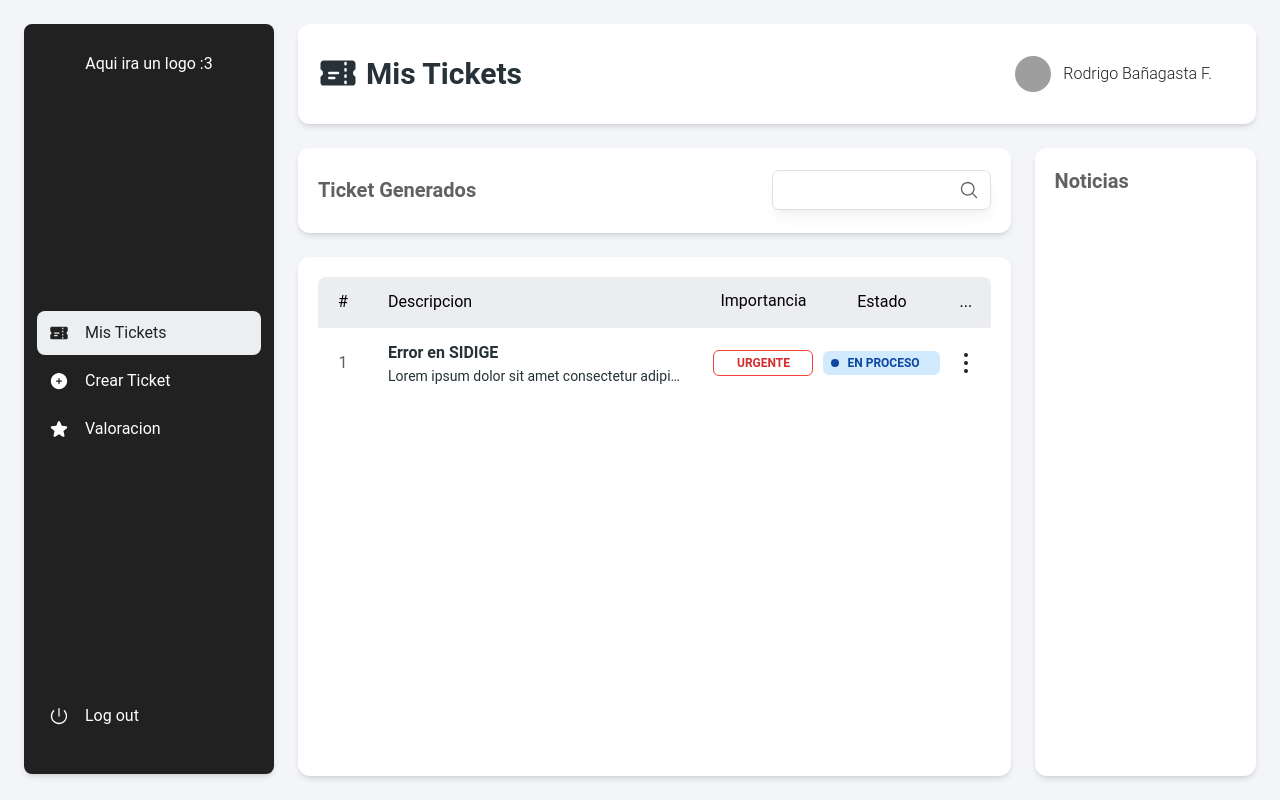
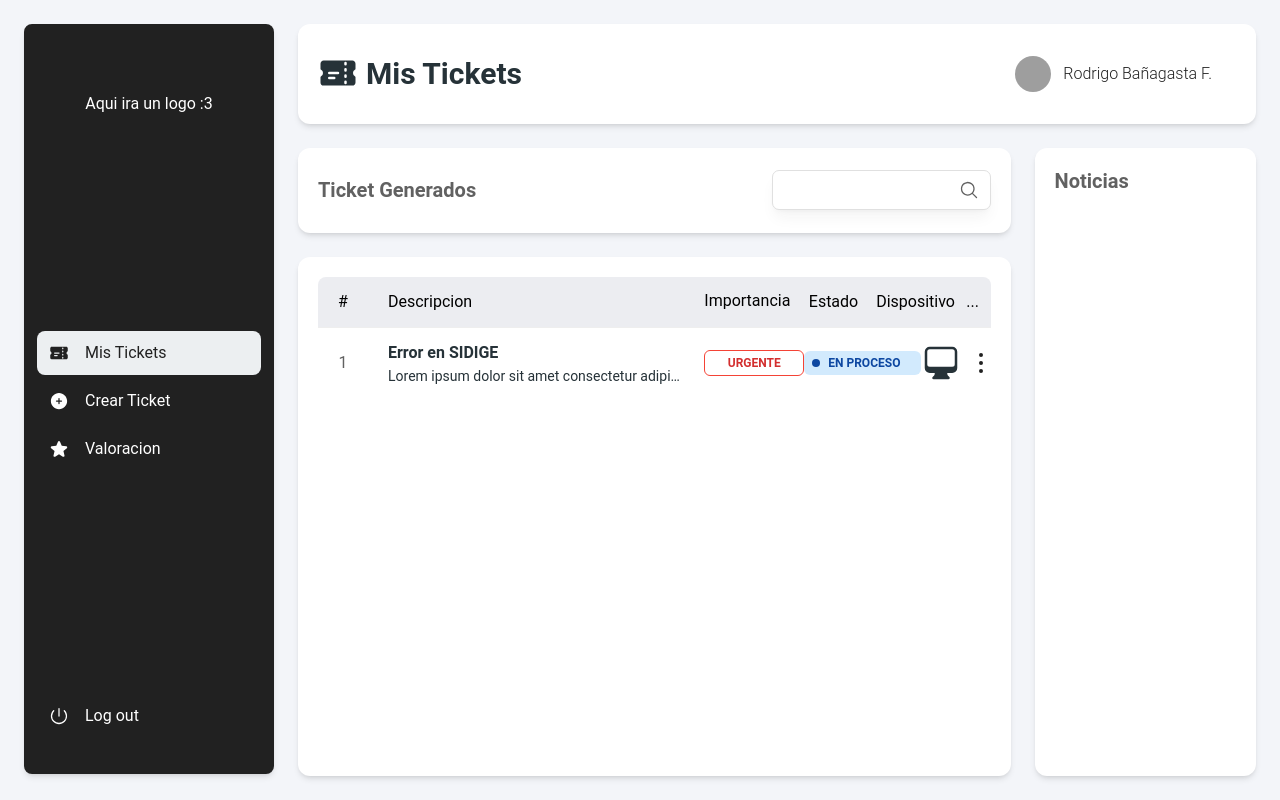
Before and after one commit to Sebastian-123-web/SystemTicket-frontend, a React (Vite) app: page /#/dashboard in a window 1280 px wide. Built offline with nearby package versions, Linux system fonts and the light colour scheme; sample sign-in values are in the browser's storage; grey boxes are pictures that could not be loaded.

Commit message:
RB | Feat(Mis Ticket):Se esta mejorando los apartados para el diseño adaptativo

```diff
--- a/src/components/Navegation/Navegation.jsx
+++ b/src/components/Navegation/Navegation.jsx
@@ -35,7 +35,7 @@ export const Navegation = () => {
             <Card
                 className={`h-screen xl:h-[calc(100vh-50px)] w-[250px] rounded-l-none xl:rounded-lg p-7 xl:my-6 xl:ml-6 bg-[#212121] text-white fixed z-[999] ${leftNav ? "left-[0]" : "left-[-250px]"} duration-500 xl:left-0 justify-between items-center flex-col`}
             >
-                <div>
+                <div className='mt-10'>
                     Aqui ira un logo :3
                 </div>
 
@@ -56,7 +56,7 @@ export const Navegation = () => {
                     }
                 </List>
 
-                <List className='text-white'>
+                <List className='text-white mb-16 md:mb-0'>
                     <ListItem onClick={logout}>
                         <ListItemPrefix>
                             <PowerIcon className="h-5 w-5" />
--- a/src/page/DashboardUser/MyTicket/MyTicket.jsx
+++ b/src/page/DashboardUser/MyTicket/MyTicket.jsx
@@ -37,24 +37,25 @@ export const MyTicket = () => {
                 <Card className="col-span-12 xl:col-span-9 row-span-5 p-5">
                     <div className='flex flex-row items-center h-[50px] rounded-t-lg text-black bg-[#ecedf1]'>
                         <div className='w-[50px] flex justify-center'>#</div>
-                        <div className='w-[50%] text-left px-5'>Descripcion</div>
+                        <div className='w-[50%] text-left md:px-5'>Descripcion</div>
                         <div className='w-[calc(50%-50px)] flex flex-row justify-between items-center'>
-                            <div className='w-[120px] h-[26px] hidden md:flex justify-center'>Importancia</div>
+                            <div className='w-[120px] h-[26px] hidden sm:flex md:flex justify-center'>Importancia</div>
                             <div className='w-[120px] h-[24px] hidden md:flex justify-center'>Estado</div>
-                            <div className='w-[78px] hidden 2xl:flex justify-center'>Dispositivo</div>
+                            <div className='w-[78px] flex 2xl:flex justify-center'>Dispositivo</div>
                             <div className='w-[50px] flex justify-center'>...</div>
                         </div>
                     </div>
+                    <div className=' overflow-y-scroll'>
                         <div className='flex flex-row items-center border-t py-3'>
                             <div className='w-[50px] flex justify-center'>1</div>
-                        <div className='w-[50%] text-left px-5'>
-                            <Typography color="blue-gray" variant="h6" >Error en SIDIGE</Typography>
+                            <div className='w-[50%] text-left sm:px-5'>
+                                <Typography color="blue-gray" variant="h6" className='whitespace-nowrap overflow-hidden text-ellipsis'>Error en SIDIGE</Typography>
                                 <Typography variant="small" color="blue-gray" className="font-normal whitespace-nowrap overflow-hidden text-ellipsis">
                                     Lorem ipsum dolor sit amet consectetur adipisicing elit. Ipsam aspernatur ea nihil repudiandae aperiam sint vel corrupti officia mollitia molestias minus quae consequatur dicta, quo accusantium laudantium tenetur animi impedit!
                                 </Typography>
                             </div>
                             <div className='w-[calc(50%-50px)] flex flex-row justify-between items-center'>
-                            <div className='w-[120px] h-[26px] hidden md:flex justify-center'>
+                                <div className='w-[120px] h-[26px] hidden sm:flex md:flex justify-center'>
                                     <Chip
                                         variant="outlined"
                                         color="red"
@@ -75,7 +76,7 @@ export const MyTicket = () => {
                                         }
                                     />
                                 </div>
-                            <div className='w-[78px] hidden 2xl:flex justify-center'>
+                                <div className='w-[78px] flex sm:flex 2xl:flex justify-center'>
                                     <ComputerDesktopIcon className='w-10 h-10 text-[#263238]' />
                                 </div>
                                 <div className='w-[50px] flex justify-center'>
@@ -95,6 +96,8 @@ export const MyTicket = () => {
                                 </div>
                             </div>
                         </div>
+
+                    </div>
                 </Card>
             </div>
         </>
```
Lines whose indentation alone changed are shown as unchanged.
